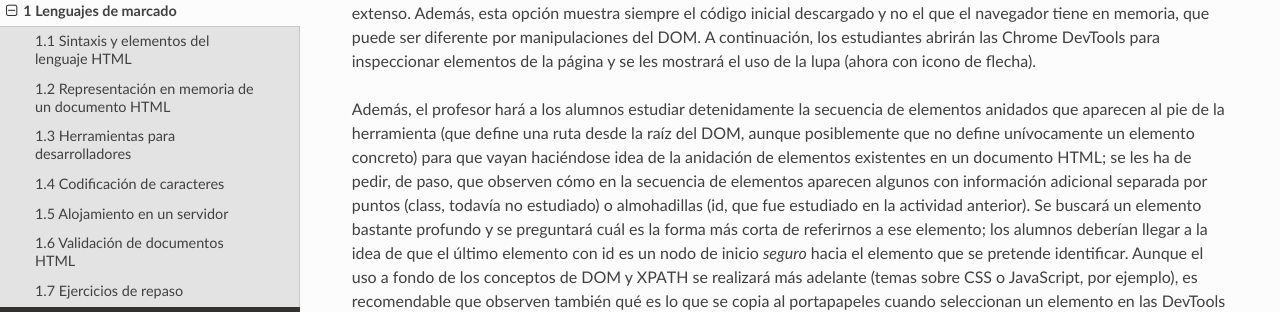
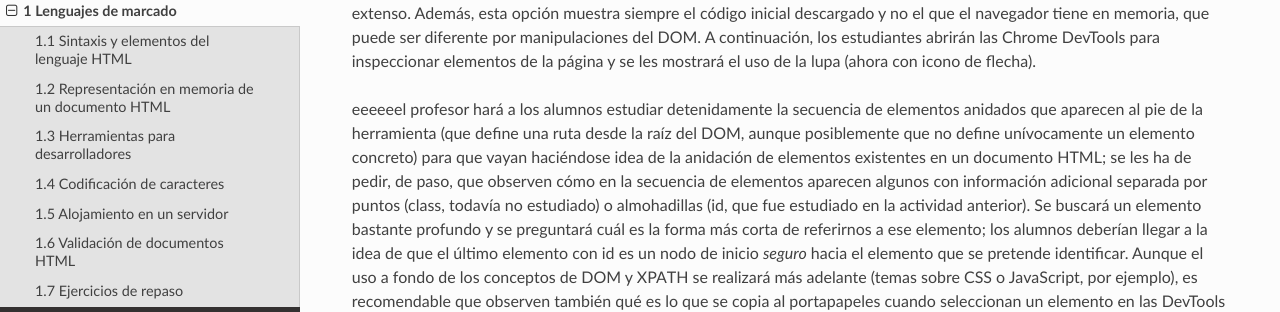
Before and after one commit to jaspock/dai1920, a Sphinx documentation site: the page built from docs/source/marcado.rst, in a window 1280 px wide and 900 px high, scrolled down 5324 px. Shown: the part 158-470 px from the top of the window. Built offline with Sphinx 7.4.7 and the Read the Docs theme 2.0.0, drawn with Linux system fonts in a browser that asks for light colours.

Commit message:
Cambio mínimo

```diff
--- a/docs/source/marcado.rst
+++ b/docs/source/marcado.rst
@@ -151,7 +151,7 @@ Tiempo:
 
 El profesor comenzará mostrando cómo ver el código fuente ("Ver código fuente la página" en menú contextual o Ctrl+U) de una página y discutirá cómo está opción tiene una utilidad limitada para desarrolladores, especialmente si el código es muy extenso. Además, esta opción muestra siempre el código inicial descargado y no el que el navegador tiene en memoria, que puede ser diferente por manipulaciones del DOM. A continuación, los estudiantes abrirán las Chrome DevTools para inspeccionar elementos de la página y se les mostrará el uso de la lupa (ahora con icono de flecha).
 
-Además, el profesor hará a los alumnos estudiar detenidamente la secuencia de elementos anidados que aparecen al pie de la herramienta (que define una ruta desde la raíz del DOM, aunque posiblemente que no define unívocamente un elemento concreto) para que vayan haciéndose idea de la anidación de elementos existentes en un documento HTML; se les ha de pedir, de paso, que observen cómo en la secuencia de elementos aparecen algunos con información adicional separada por puntos (class, todavía no estudiado) o almohadillas (id, que fue estudiado en la actividad anterior). Se buscará un elemento bastante profundo y se preguntará cuál es la forma más corta de referirnos a ese elemento; los alumnos deberían llegar a la idea de que el último elemento con id es un nodo de inicio *seguro* hacia el elemento que se pretende identificar. Aunque el uso a fondo de los conceptos de DOM y XPATH se realizará más adelante (temas sobre CSS o JavaScript, por ejemplo), es recomendable que observen también qué es lo que se copia al portapapeles cuando seleccionan un elemento en las DevTools del documento web más complejo y desde el menú contextual eligen *Copy / Copy Selector* (hacerlo con un elemento con id y otro sin id para estudiar las diferencias). Comentarles, también, *Edit as HTML* (para esta opción también pueden hacer doble click en el nombre del elemento) y *Copy as HTML* (para copiar en un editor la web modificada).
+eeeeeel profesor hará a los alumnos estudiar detenidamente la secuencia de elementos anidados que aparecen al pie de la herramienta (que define una ruta desde la raíz del DOM, aunque posiblemente que no define unívocamente un elemento concreto) para que vayan haciéndose idea de la anidación de elementos existentes en un documento HTML; se les ha de pedir, de paso, que observen cómo en la secuencia de elementos aparecen algunos con información adicional separada por puntos (class, todavía no estudiado) o almohadillas (id, que fue estudiado en la actividad anterior). Se buscará un elemento bastante profundo y se preguntará cuál es la forma más corta de referirnos a ese elemento; los alumnos deberían llegar a la idea de que el último elemento con id es un nodo de inicio *seguro* hacia el elemento que se pretende identificar. Aunque el uso a fondo de los conceptos de DOM y XPATH se realizará más adelante (temas sobre CSS o JavaScript, por ejemplo), es recomendable que observen también qué es lo que se copia al portapapeles cuando seleccionan un elemento en las DevTools del documento web más complejo y desde el menú contextual eligen *Copy / Copy Selector* (hacerlo con un elemento con id y otro sin id para estudiar las diferencias). Comentarles, también, *Edit as HTML* (para esta opción también pueden hacer doble click en el nombre del elemento) y *Copy as HTML* (para copiar en un editor la web modificada).
 
 El profesor comentará la existencia de extensiones similares para otros navegadores, como Firebug para Mozilla Firefox.
 </note>
```
